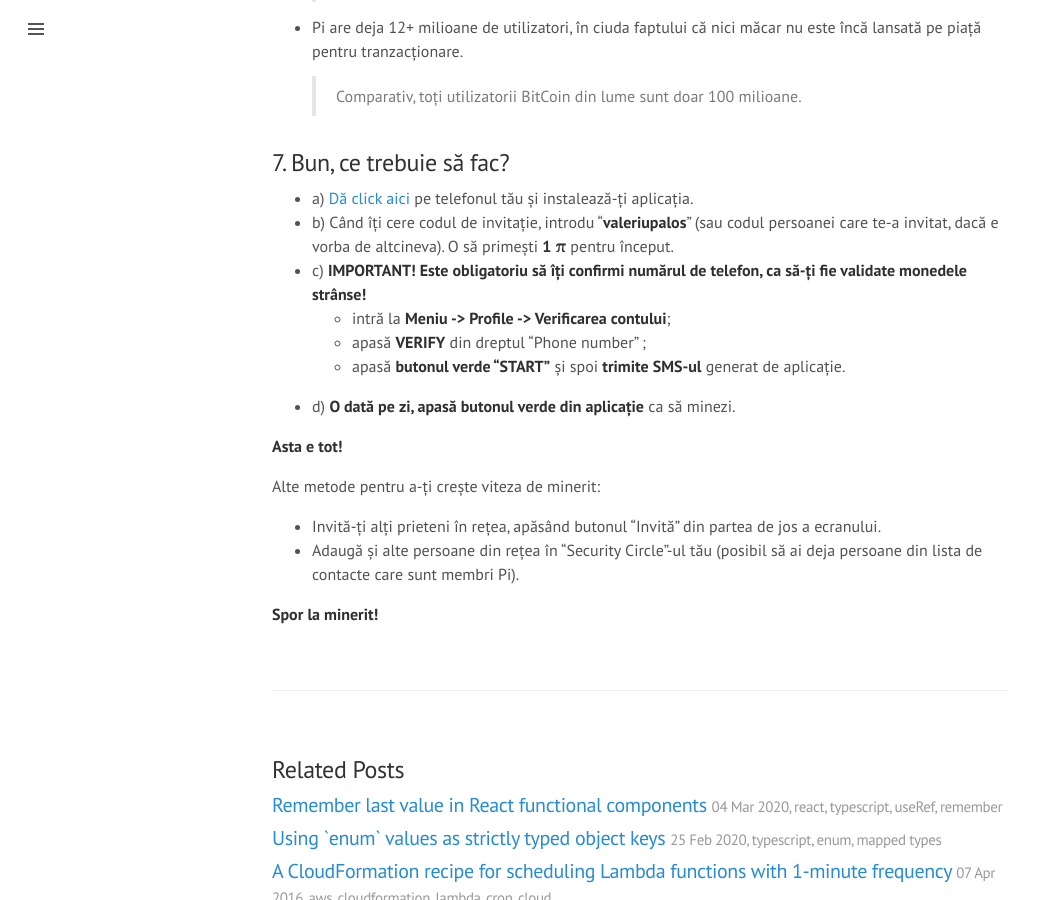
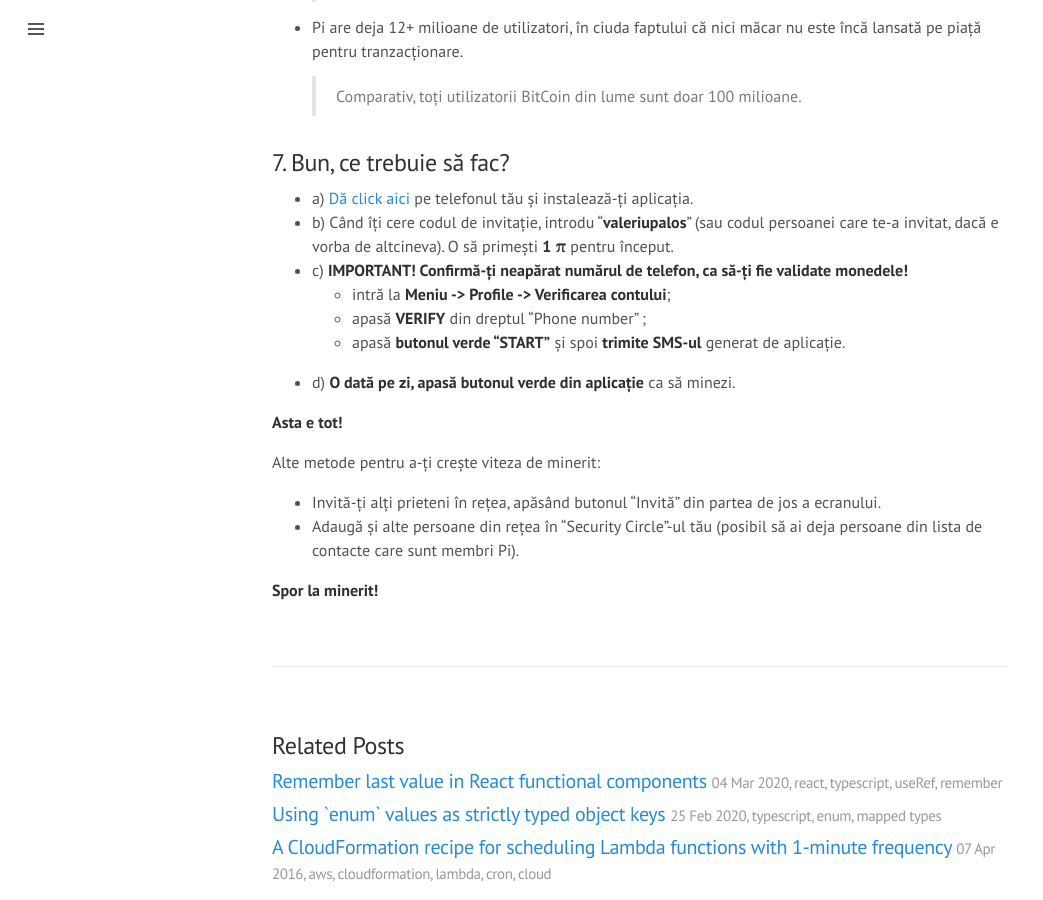
Before and after one commit to vpalos/vpalos.github.io, a Jekyll site: the page built from _posts/2021-01-29-criptomoneda-pi.md, in a window 1280 px wide and 900 px high, scrolled down 1672 px. Shown: the whole window, without its empty margins (0-1043 px from the left). Built offline with Jekyll 4.4.1, drawn with Linux system fonts in a browser that asks for light colours; comment, search, counter and statistics services are not loaded.

Commit message:
Update 2021-01-29-criptomoneda-pi.md

```diff
--- a/_posts/2021-01-29-criptomoneda-pi.md
+++ b/_posts/2021-01-29-criptomoneda-pi.md
@@ -56,7 +56,7 @@ Am scris acest scurt articol în special pentru prietenii și apropiații mei ce
 
 - a) [Dă click aici](https://minepi.com/valeriupalos) pe telefonul tău și instalează-ți aplicația.
 - b) Când îți cere codul de invitație, introdu "**valeriupalos**" (sau codul persoanei care te-a invitat, dacă e vorba de altcineva). O să primești **1 &pi;** pentru început.
-- c) **IMPORTANT! Este obligatoriu să îți confirmi numărul de telefon, ca să-ți fie validate monedele strânse!**
+- c) **IMPORTANT! Confirmă-ți neapărat numărul de telefon, ca să-ți fie validate monedele!**
   - intră la **Meniu -> Profile -> Verificarea contului**;
   - apasă **VERIFY** din dreptul "Phone number" ;
   - apasă **butonul verde "START"** și spoi **trimite SMS-ul** generat de aplicație.
```
